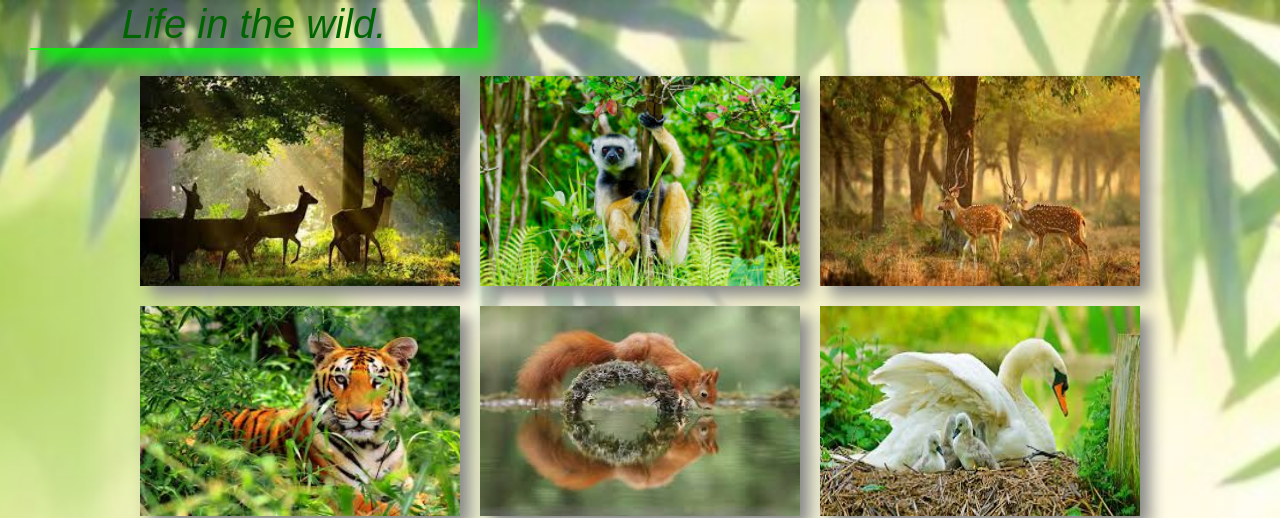
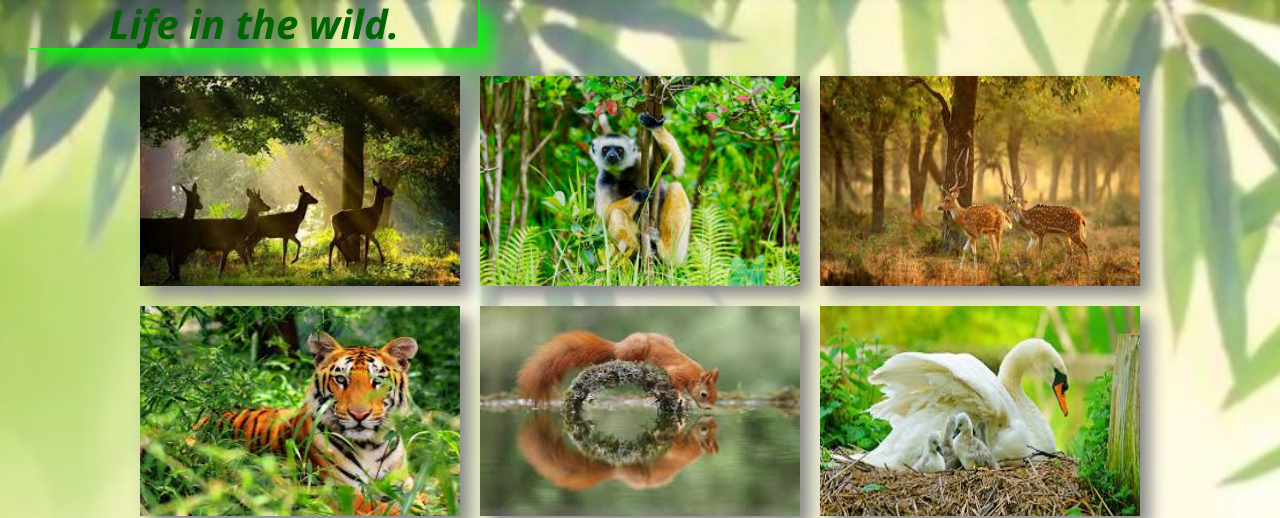
Before and after one commit to AkashChetia/life-in-the-wildlife-flexbox-practice, a plain HTML site: page index.html in a window 1280 px wide. Shown: the top 518 px of the page. Drawn offline with nearby package versions, Linux system fonts and the light colour scheme.

Commit message:
Change font family

```diff
--- a/style.css
+++ b/style.css
@@ -1,3 +1,4 @@
+@import url('https://fonts.googleapis.com/css2?family=Open+Sans:ital,wght@0,400;0,700;0,800;1,700;1,800&display=swap');
 * {
     margin: 0;
 }
@@ -19,7 +20,7 @@ body {
 }
 
 h1 {
-    font-family: fantasy;
+    font-family: 'Open Sans', sans-serif;
     font-size: 4em;
     border-right: 2px solid rgba(0,255,0,0.8);
     border-bottom: 2px solid rgba(0,255,0,0.8);
@@ -44,6 +45,7 @@ img:hover {
 }
 
 footer {
+    font-family: 'Open Sans', sans-serif;
     height: 190px;
     padding: 40px;
     font-style: italic;
```
